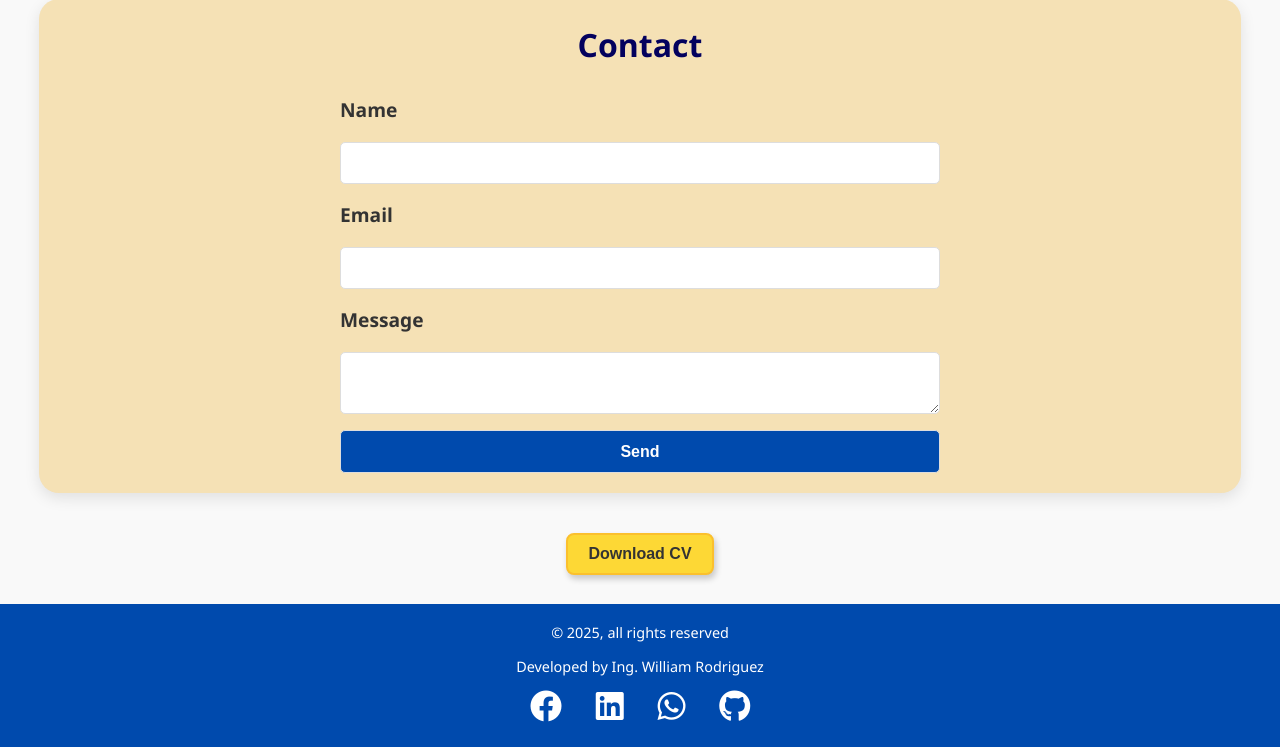
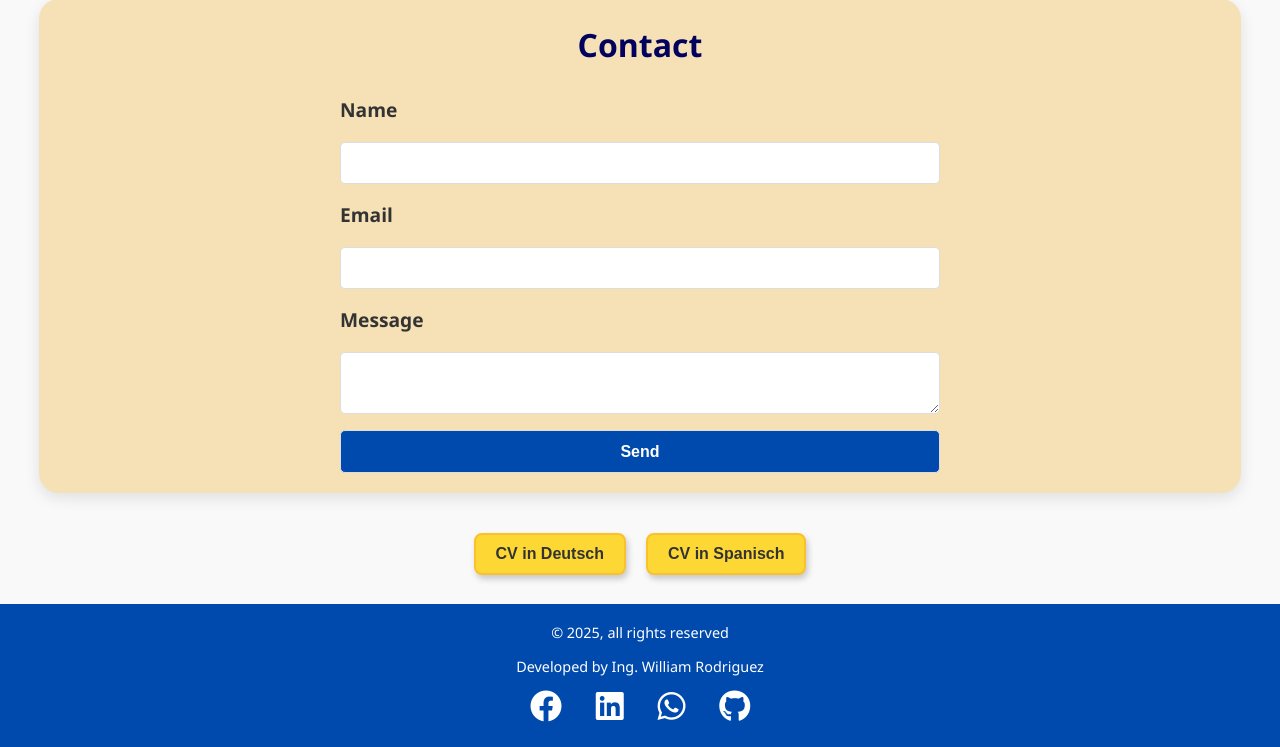
Before and after one commit to William0814/Meine_CV, a Django app: page / in a window 1280 px wide. Shown: the part 1055-1802 px from the top of the page. Run offline with Django 5.2, Linux system fonts and the light colour scheme.

Commit message:
Add cv in spanisch

```diff
--- a/portafolio/static/portafolio/styles.css
+++ b/portafolio/static/portafolio/styles.css
@@ -187,7 +187,7 @@ header {
 }
 
 /* Botones */
-#button {
+.button {
   display: inline-block;
   padding: 10px 20px;
   font-size: 16px;
@@ -202,8 +202,14 @@ header {
   transition: all 0.3s ease;
   box-shadow: 2px 4px 6px rgba(0, 0, 0, 0.2);
 }
+.buttons-cv {
+  display: flex;
+  justify-content: center;
+  gap: 20px;
+  margin: auto;
+}
 
-#button:hover {
+.button:hover {
   background-color: #fdd835;
   color: white;
   box-shadow: 0 4px 15px rgba(253, 184, 35, 0.3);
--- a/portafolio/templates/portafolio/home.html
+++ b/portafolio/templates/portafolio/home.html
@@ -184,14 +184,19 @@
     </script>
     {% endif %}
 
-    <div class="center-button">
-      <a href="{% static 'portafolio/HV dusch_v1.pdf' %}" target="_blank">
-        <button class="button" id="button" title="CV in PDF">
-          Download CV
-        </button>
-      </a>
+    <div class="buttons-cv">
+      <div class="center-button">
+        <a href="{% static 'portafolio/HV dusch_v1.pdf' %}" target="_blank">
+          <button class="button" >CV in Deutsch</button>
+        </a>
+      </div>
+      <div class="center-button">
+        <a href="{% static 'portafolio/cv_spanisch.pdf' %}" target="_blank">
+          <button class="button">CV in Spanisch</button>
+        </a>
+      </div>
     </div>
-    <br />
+    <br>
 
     <!--Footer and icons-->
     <footer>
```
Also changed, not shown: portafolio/templates/portafolio/base.html (+13 -6 lines), 1 other file.
